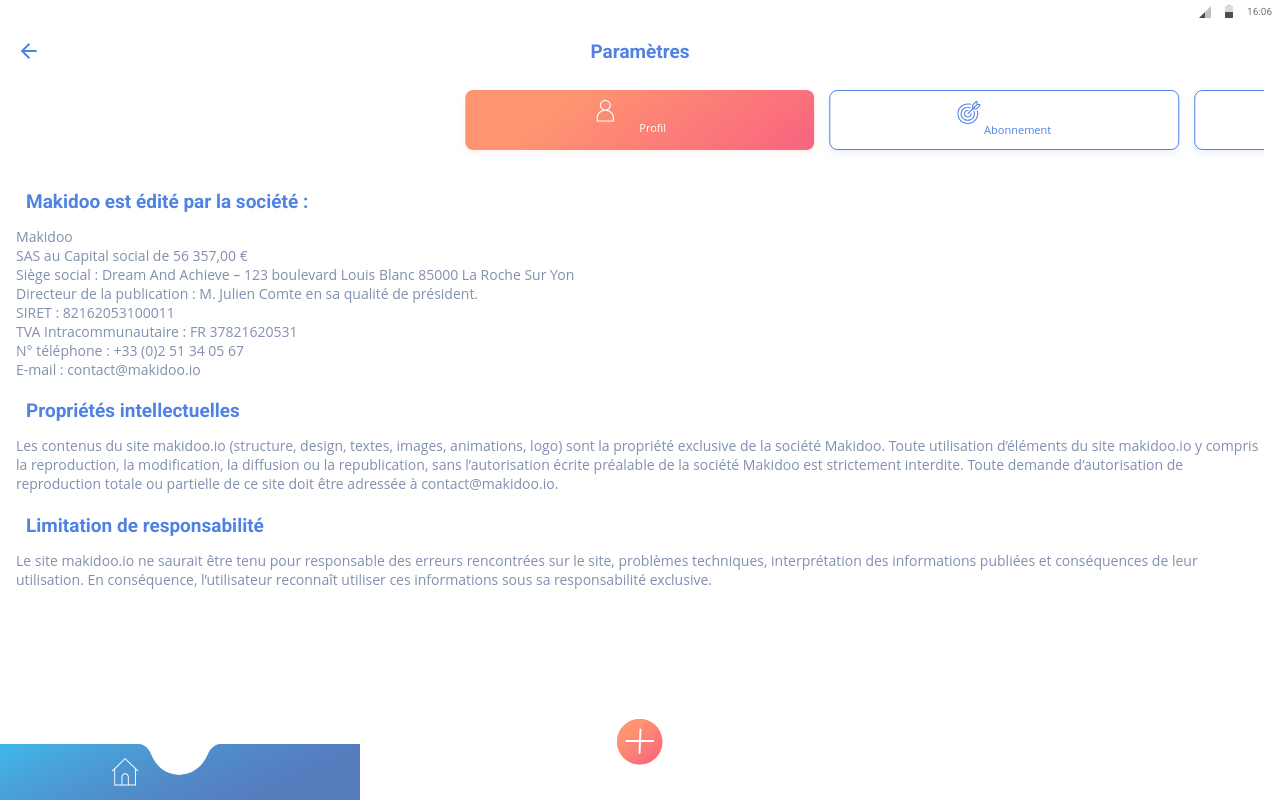
After one commit to Fanny8p/Makidoo-ecv, a PHP site: page /mentions-parametres.php in a window 1280 px wide. The commit adds this page. Run offline with PHP 8.4, Linux system fonts and the light colour scheme.

Commit message:
Mentions légales

```diff
--- a/css/styles/composants.css
+++ b/css/styles/composants.css
@@ -154,3 +154,11 @@
     width: 24px;
 	margin-top: -30px;
 }
+
+.parametres-title {
+	margin-left: 10px;
+}
+
+.mentions {
+	margin-top: 30px;
+}
--- a/layout/top-bar-parametres.php
+++ b/layout/top-bar-parametres.php
@@ -12,7 +12,7 @@
     </a>
   </div>
   <div class="gallery-cell <?php if($page == 'mentions-legales') echo 'is-active'; ?>">
-    <a href="#">
+    <a href="mentions-parametres.php">
       <img src="img/courthouse<?php if($page == 'mentions-legales') echo '-blanc'; ?>.svg" class="icon-menu">
       <span class="slide-menu__span marge-picto <?php if($page == 'mentions-legales') echo 'is-active'; ?>">Mentions</span>
     </a>
--- /dev/null
+++ b/mentions-parametres.php
@@ -0,0 +1,46 @@
+<?php
+$page ='profil';
+include_once("layout/header.php");
+?>
+<section class="top-bar">
+  <div class="container">
+    <div class="arrow"><a href="index.php"><img src="img/arrow.svg"></a></div>
+    <div class="menu-title"><h1>Paramètres</h1></div>
+    <div class="arrow"></div>
+  </div>
+</section>
+</section>
+
+<section class="main">
+  <?php include_once("layout/top-bar-parametres.php") ?>
+  <section class="mentions">
+    <div class="content position-relative" id="full-width">
+      <h1 class="parametres-title">Makidoo est édité par la société :</h1>
+      <p>Makidoo<br>
+        SAS au Capital social de 56 357,00 €<br>
+        Siège social : Dream And Achieve – 123 boulevard Louis Blanc 85000 La Roche Sur Yon<br>
+        Directeur de la publication : M. Julien Comte en sa qualité de président.<br>
+        SIRET : 82162053100011<br>
+        TVA Intracommunautaire : FR 37821620531<br>
+        N° téléphone : +33 (0)2 51 34 05 67<br>
+        E-mail : contact@makidoo.io
+      </p><br>
+      <h1 class="parametres-title">Propriétés intellectuelles</h1>
+      <p>Les contenus du site makidoo.io (structure, design, textes, images, animations, logo) sont la propriété exclusive de la société Makidoo. Toute utilisation d’éléments du site makidoo.io y compris la reproduction, la modification, la diffusion ou la republication, sans l’autorisation écrite préalable de la société Makidoo est strictement interdite. Toute demande d’autorisation de reproduction totale ou partielle de ce site doit être adressée à contact@makidoo.io.</p><br>
+      <h1 class="parametres-title">Limitation de responsabilité
+      </h1>
+      <p>Le site makidoo.io ne saurait être tenu pour responsable des erreurs rencontrées sur le site, problèmes techniques, interprétation des informations publiées et conséquences de leur utilisation. En conséquence, l’utilisateur reconnaît utiliser ces informations sous sa responsabilité exclusive.</p>
+    </div>
+  </section>
+</section>
+
+<script type="text/javascript" src="js/flickity.js"></script>
+
+<script>
+  var flkty = new Flickity('.gallery');
+  flkty.select( 3 );
+</script>
+
+
+
+<?php include_once("layout/footer.php"); ?>
```
